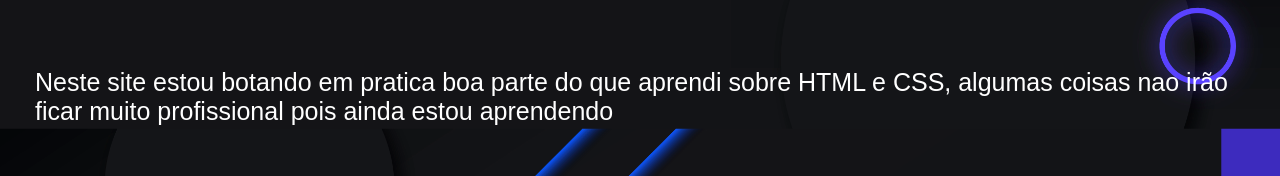
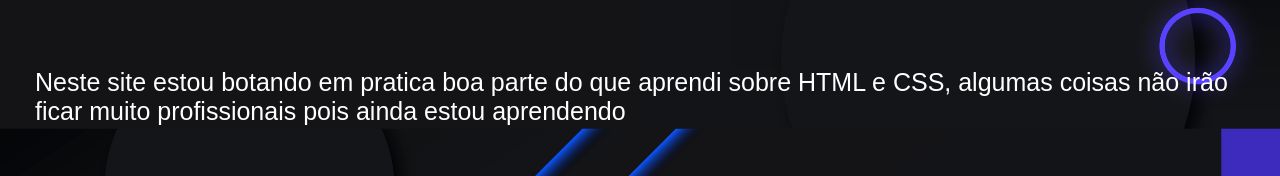
Before and after one commit to NoHaveNicKK/Aprendendo-HTML-e-CSS, a plain HTML site: page index.html in a window 1280 px wide. Shown: the part 698-874 px from the top of the page. Drawn offline with Linux system fonts and the light colour scheme.

Commit message:
Update index.html

```diff
--- a/index.html
+++ b/index.html
@@ -31,7 +31,7 @@
     </div>
     <div class="p2">
         <p>
-            Neste site estou botando em pratica boa parte do que aprendi sobre HTML e CSS, algumas coisas nao irão ficar muito profissional pois ainda estou aprendendo
+            Neste site estou botando em pratica boa parte do que aprendi sobre HTML e CSS, algumas coisas não irão ficar muito profissionais pois ainda estou aprendendo
         </p>
         <br>
         <br>
```
